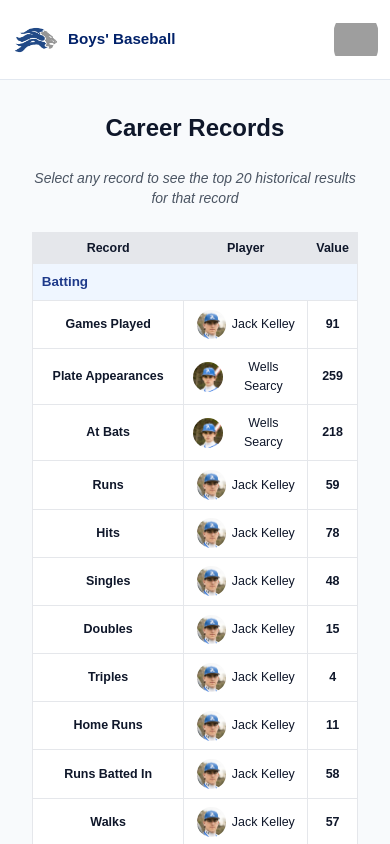
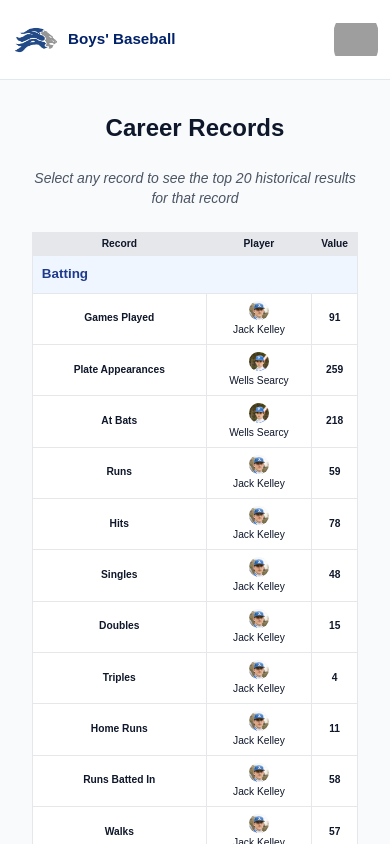
Before and after one commit to newonda1/st-andrews-basketball, a React (Vite) app: page /athletics/boys/baseball/records/career-records in a window 390 px wide. Shown: the top 844 px of the page. Built offline with nearby package versions, Linux system fonts and the light colour scheme; grey boxes are pictures that could not be loaded.

Commit message:
Update portrait sizing for mobile record tables

```diff
--- a/src/boys/baseball/pages/CareerRecords.jsx
+++ b/src/boys/baseball/pages/CareerRecords.jsx
@@ -333,13 +333,13 @@ export default function CareerRecords() {
                             {topPlayerId && topPlayer !== "—" && topPlayer !== "Unknown" ? (
                               <Link
                                 to={`/athletics/boys/baseball/players/${topPlayerId}`}
-                                className="hover:underline"
+                                className={recordTableStyles.playerLink}
                                 onClick={(e) => e.stopPropagation()}
                               >
                                 {topPlayer}
                               </Link>
                             ) : (
-                              <span>{topPlayer}</span>
+                              <span className={recordTableStyles.playerText}>{topPlayer}</span>
                             )}
                           </div>
                         </td>
@@ -391,13 +391,13 @@ export default function CareerRecords() {
                                           {r.playerId && r.playerName !== "—" && r.playerName !== "Unknown" ? (
                                             <Link
                                               to={`/athletics/boys/baseball/players/${r.playerId}`}
-                                              className="hover:underline"
+                                              className={recordTableStyles.playerLink}
                                               onClick={(e) => e.stopPropagation()}
                                             >
                                               {r.playerName}
                                             </Link>
                                           ) : (
-                                            <span>{r.playerName}</span>
+                                            <span className={recordTableStyles.playerText}>{r.playerName}</span>
                                           )}
                                         </div>
                                       </td>
--- a/src/boys/baseball/pages/SeasonRecords.jsx
+++ b/src/boys/baseball/pages/SeasonRecords.jsx
@@ -363,13 +363,13 @@ export default function SeasonRecords() {
                             {topPlayerId && topPlayer !== "—" && topPlayer !== "Unknown" ? (
                               <Link
                                 to={`/athletics/boys/baseball/players/${topPlayerId}`}
-                                className="hover:underline"
+                                className={recordTableStyles.playerLink}
                                 onClick={(e) => e.stopPropagation()}
                               >
                                 {topPlayer}
                               </Link>
                             ) : (
-                              <span>{topPlayer}</span>
+                              <span className={recordTableStyles.playerText}>{topPlayer}</span>
                             )}
                           </div>
                         </td>
@@ -423,13 +423,13 @@ export default function SeasonRecords() {
                                           {r.playerId && r.playerName !== "—" && r.playerName !== "Unknown" ? (
                                             <Link
                                               to={`/athletics/boys/baseball/players/${r.playerId}`}
-                                              className="hover:underline"
+                                              className={recordTableStyles.playerLink}
                                               onClick={(e) => e.stopPropagation()}
                                             >
                                               {r.playerName}
                                             </Link>
                                           ) : (
-                                            <span>{r.playerName}</span>
+                                            <span className={recordTableStyles.playerText}>{r.playerName}</span>
                                           )}
                                         </div>
                                       </td>
--- a/src/boys/baseball/pages/SingleGameRecords.jsx
+++ b/src/boys/baseball/pages/SingleGameRecords.jsx
@@ -342,13 +342,13 @@ export default function SingleGameRecords() {
                             {topPlayerId && topPlayer !== "—" && topPlayer !== "Unknown" ? (
                               <Link
                                 to={`/athletics/boys/baseball/players/${topPlayerId}`}
-                                className="hover:underline"
+                                className={recordTableStyles.playerLink}
                                 onClick={(e) => e.stopPropagation()}
                               >
                                 {topPlayer}
                               </Link>
                             ) : (
-                              <span>{topPlayer}</span>
+                              <span className={recordTableStyles.playerText}>{topPlayer}</span>
                             )}
                           </div>
                         </td>
@@ -404,13 +404,13 @@ export default function SingleGameRecords() {
                                           {r.playerId && r.playerName !== "—" && r.playerName !== "Unknown" ? (
                                             <Link
                                               to={`/athletics/boys/baseball/players/${r.playerId}`}
-                                              className="hover:underline"
+                                              className={recordTableStyles.playerLink}
                                               onClick={(e) => e.stopPropagation()}
                                             >
                                               {r.playerName}
                                             </Link>
                                           ) : (
-                                            <span>{r.playerName}</span>
+                                            <span className={recordTableStyles.playerText}>{r.playerName}</span>
                                           )}
                                         </div>
                                       </td>
--- a/src/boys/baseball/pages/recordTableStyles.js
+++ b/src/boys/baseball/pages/recordTableStyles.js
@@ -1,11 +1,17 @@
 export const recordTableStyles = {
-  outerTable: "min-w-full table-auto border text-center text-[clamp(0.78rem,1.1vw,1rem)]",
-  innerTable: "min-w-full table-auto border text-center text-[clamp(0.76rem,0.95vw,0.95rem)]",
-  headerCell: "border px-[clamp(0.5rem,0.8vw,0.9rem)] py-[clamp(0.35rem,0.55vw,0.65rem)]",
+  outerTable: "min-w-full table-fixed sm:table-auto border text-center text-[clamp(0.64rem,0.95vw,1rem)]",
+  innerTable: "min-w-full table-fixed sm:table-auto border text-center text-[clamp(0.62rem,0.9vw,0.95rem)]",
+  headerCell:
+    "border px-[clamp(0.2rem,0.6vw,0.9rem)] py-[clamp(0.3rem,0.5vw,0.65rem)] leading-tight whitespace-normal break-words",
   sectionCell:
     "border px-[clamp(0.55rem,0.9vw,0.95rem)] py-[clamp(0.5rem,0.85vw,0.9rem)] text-left font-bold text-blue-900 text-[clamp(0.84rem,1vw,1.05rem)]",
-  bodyCell: "border px-[clamp(0.55rem,0.9vw,0.95rem)] py-[clamp(0.55rem,0.95vw,0.95rem)]",
-  detailCell: "border px-[clamp(0.45rem,0.75vw,0.8rem)] py-[clamp(0.4rem,0.7vw,0.75rem)]",
-  playerWrap: "flex items-center justify-center gap-[clamp(0.35rem,0.75vw,0.7rem)]",
-  headshot: "h-[clamp(1.85rem,2.3vw,2.45rem)] w-[clamp(1.85rem,2.3vw,2.45rem)] rounded-full object-cover",
+  bodyCell:
+    "border px-[clamp(0.2rem,0.75vw,0.95rem)] py-[clamp(0.45rem,0.9vw,0.95rem)] align-middle whitespace-normal break-words leading-tight",
+  detailCell:
+    "border px-[clamp(0.18rem,0.65vw,0.8rem)] py-[clamp(0.35rem,0.65vw,0.75rem)] align-middle whitespace-normal break-words leading-tight",
+  playerWrap:
+    "flex min-w-0 flex-col items-center justify-center gap-1 sm:flex-row sm:gap-[clamp(0.35rem,0.75vw,0.7rem)]",
+  playerText: "min-w-0 max-w-full whitespace-normal break-words text-center leading-tight",
+  playerLink: "min-w-0 max-w-full whitespace-normal break-words text-center leading-tight hover:underline",
+  headshot: "h-[clamp(1.2rem,4.6vw,2.45rem)] w-[clamp(1.2rem,4.6vw,2.45rem)] rounded-full object-cover",
 };
```
